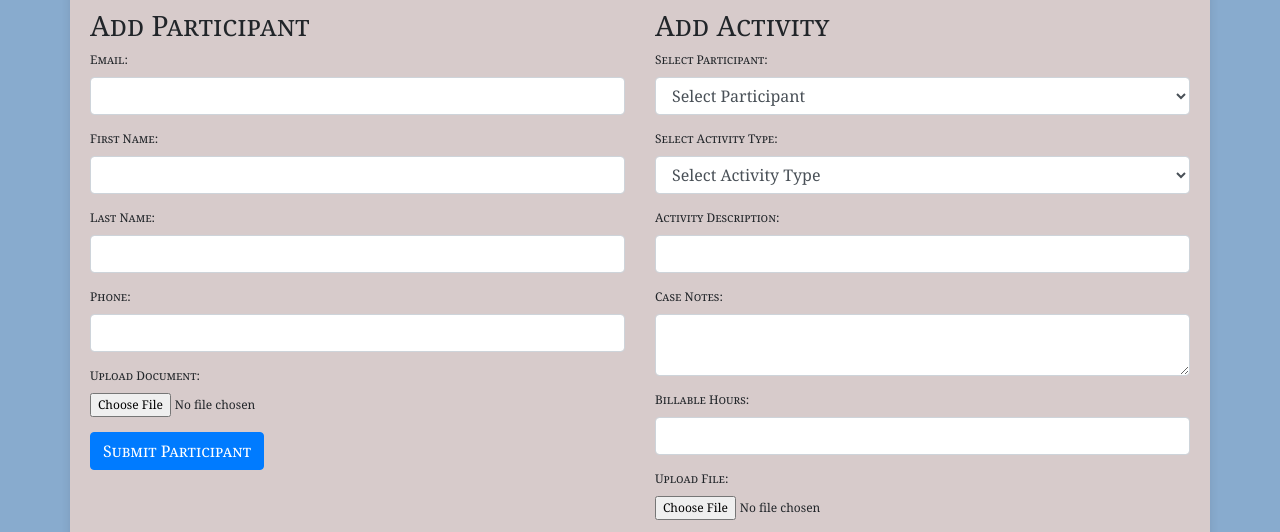
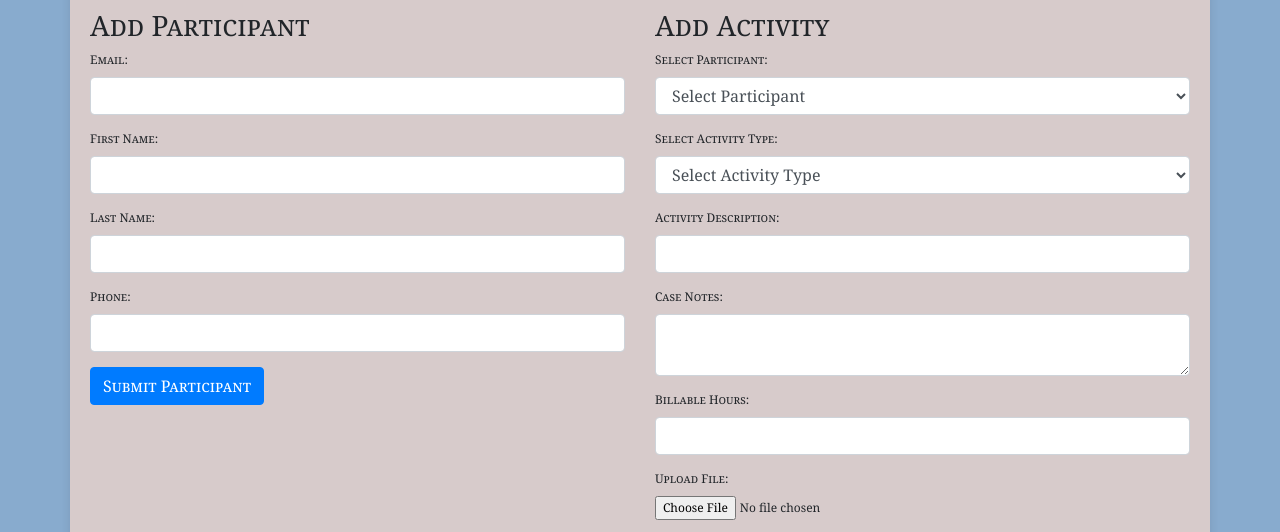
Before and after one commit to availabilitynetwork/activityLog-DebV, a website: page public/index.html in a window 1280 px wide. Shown: the part 255-787 px from the top of the page. Drawn offline with nearby package versions, Linux system fonts and the light colour scheme.

Commit message:
removed download file from participants table

```diff
--- a/public/index.html
+++ b/public/index.html
@@ -74,11 +74,6 @@
             <div class="form-group">
               <label for="phone">Phone:</label>
               <input type="tel" class="form-control" id="phone" />
-            </div>
-            <!-- File Upload Input -->
-            <div class="form-group">
-              <label for="file">Upload Document:</label>
-              <input type="file" class="form-control-file" id="file" />
             </div>
             <button
               type="submit"
--- a/public/main.js
+++ b/public/main.js
@@ -7,10 +7,6 @@ document.addEventListener('DOMContentLoaded', function() {
         const firstName = document.getElementById('firstName').value;
         const lastName = document.getElementById('lastName').value;
         const phone = document.getElementById('phone').value;
-
-        // File upload handling
-        const fileInput = document.getElementById('file');
-        const file = fileInput.files[0];
 
         const formData = new FormData();
         formData.append('email', email);
```
